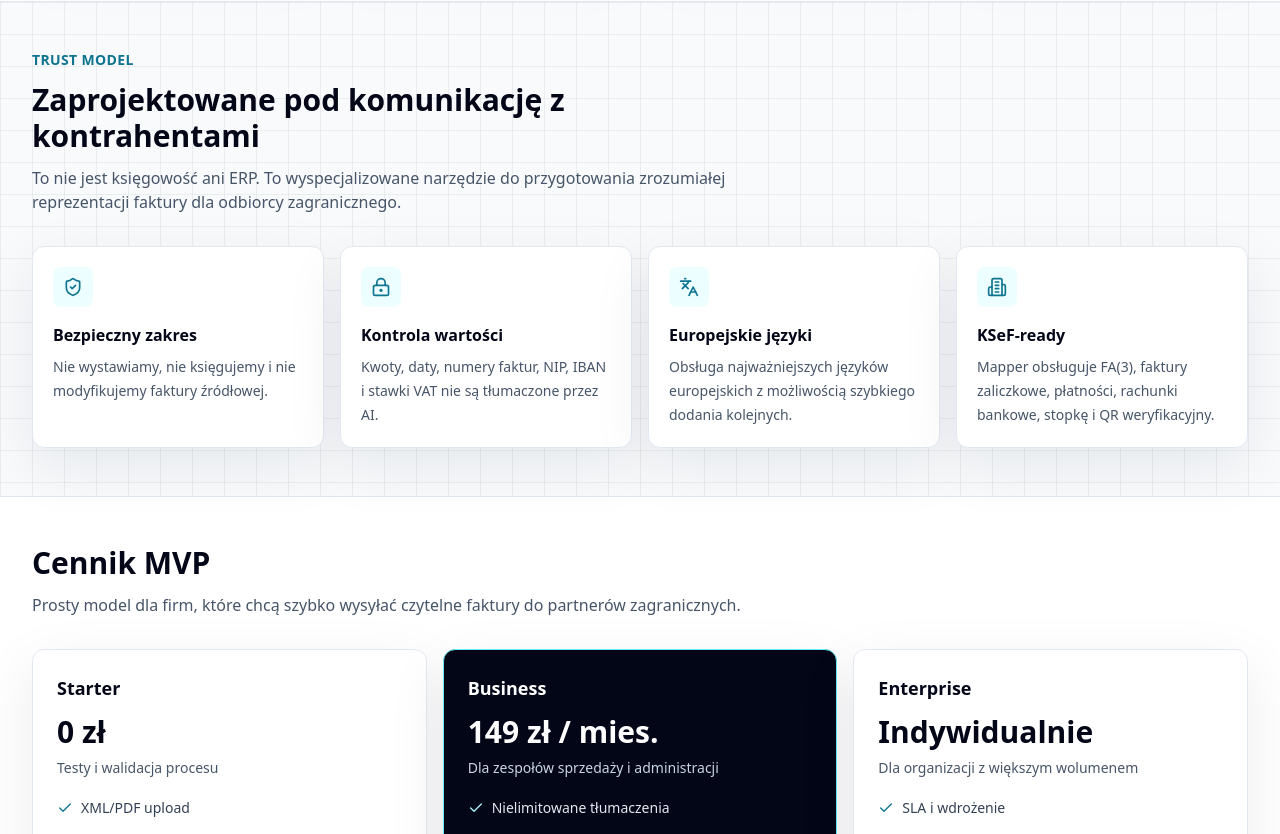
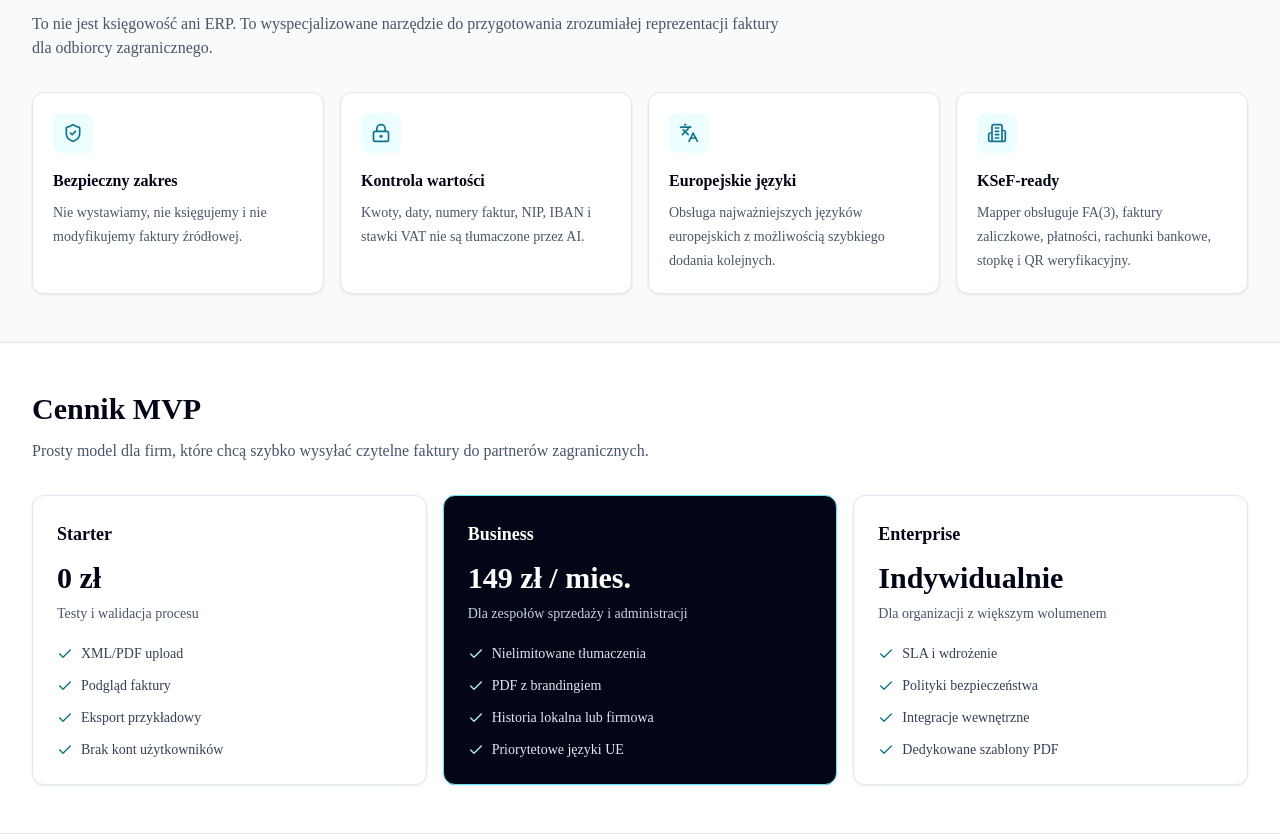
Before and after one commit to pacel1/ksef-invoice-translator, a Next.js app: page / in a window 1280 px wide. Shown: the part 1686-2520 px from the top of the page. Built offline with nearby package versions, Linux system fonts and the light colour scheme.

Commit message:
feat(design-system): Stripe-minimal token palette + Inter type scale

```diff
--- a/app/globals.css
+++ b/app/globals.css
@@ -3,53 +3,35 @@
 @tailwind utilities;
 
 :root {
-  --background: 0 0% 100%;
-  --foreground: 222 47% 11%;
-  --muted: 210 40% 96%;
-  --muted-foreground: 215 16% 42%;
-  --accent: 168 38% 94%;
-  --accent-foreground: 171 73% 18%;
-  --border: 214 32% 91%;
-  --input: 214 32% 91%;
-  --ring: 191 91% 36%;
-  --primary: 191 91% 29%;
-  --primary-foreground: 0 0% 100%;
+  /* Stripe-minimal palette — specs/2026-05-18 §3.1
+     HSL values: enter as "H S% L%" so Tailwind's hsl(var(--token)) wrapper works. */
+  --surface: 0 0% 100%;
+  --surface-muted: 210 25% 98%;
+  --text-strong: 213 67% 15%;
+  --text: 213 25% 33%;
+  --text-muted: 213 14% 47%;
+  --border: 210 22% 91%;
+  --border-strong: 213 14% 79%;
+  --accent: 245 100% 67%;
+  --accent-hover: 245 81% 62%;
+  --accent-soft: 245 100% 96%;
+  --success: 148 45% 45%;
+  --danger: 346 60% 52%;
 }
 
 * {
   box-sizing: border-box;
 }
 
+html {
+  font-family: var(--font-inter), ui-sans-serif, system-ui, sans-serif;
+  font-feature-settings: "cv02", "cv03", "cv04", "cv11", "tnum";
+}
+
 body {
   min-height: 100vh;
-  background:
-    linear-gradient(180deg, rgba(248, 250, 252, 0.95), rgba(255, 255, 255, 1) 460px),
-    hsl(var(--background));
-  color: hsl(var(--foreground));
+  background: hsl(var(--surface));
+  color: hsl(var(--text-strong));
+  -webkit-font-smoothing: antialiased;
+  -moz-osx-font-smoothing: grayscale;
 }
-
-.surface-grid {
-  background-image:
-    linear-gradient(to right, rgba(15, 23, 42, 0.055) 1px, transparent 1px),
-    linear-gradient(to bottom, rgba(15, 23, 42, 0.055) 1px, transparent 1px);
-  background-size: 32px 32px;
-}
-
-.glass-panel {
-  border: 1px solid rgba(203, 213, 225, 0.76);
-  background: rgba(255, 255, 255, 0.88);
-  box-shadow: 0 24px 80px rgba(15, 23, 42, 0.10);
-  backdrop-filter: blur(14px);
-}
-
-.premium-card {
-  border: 1px solid rgba(203, 213, 225, 0.86);
-  background: linear-gradient(180deg, rgba(255, 255, 255, 1), rgba(248, 250, 252, 0.86));
-  box-shadow: 0 18px 56px rgba(15, 23, 42, 0.07);
-}
-
-@media print {
-  .no-print {
-    display: none !important;
-  }
-}
--- a/tailwind.config.ts
+++ b/tailwind.config.ts
@@ -9,26 +9,63 @@ const config: Config = {
   theme: {
     extend: {
       colors: {
+        // Stripe-minimal palette — see specs/2026-05-18 §3.1
+        surface: "hsl(var(--surface))",
+        "surface-muted": "hsl(var(--surface-muted))",
+        "text-strong": "hsl(var(--text-strong))",
+        text: "hsl(var(--text))",
+        "text-muted": "hsl(var(--text-muted))",
         border: "hsl(var(--border))",
-        input: "hsl(var(--input))",
-        ring: "hsl(var(--ring))",
-        background: "hsl(var(--background))",
-        foreground: "hsl(var(--foreground))",
-        primary: {
-          DEFAULT: "hsl(var(--primary))",
-          foreground: "hsl(var(--primary-foreground))"
-        },
-        muted: {
-          DEFAULT: "hsl(var(--muted))",
-          foreground: "hsl(var(--muted-foreground))"
-        },
+        "border-strong": "hsl(var(--border-strong))",
         accent: {
           DEFAULT: "hsl(var(--accent))",
-          foreground: "hsl(var(--accent-foreground))"
-        }
+          hover: "hsl(var(--accent-hover))",
+          soft: "hsl(var(--accent-soft))"
+        },
+        success: "hsl(var(--success))",
+        danger: "hsl(var(--danger))",
+        // Legacy shadcn aliases kept for the existing protected layout until Sprint 2/3 replace them.
+        // Remove in Sprint 4 cleanup.
+        input: "hsl(var(--border))",
+        ring: "hsl(var(--accent))",
+        foreground: "hsl(var(--text-strong))",
+        background: "hsl(var(--surface))",
+        primary: { DEFAULT: "hsl(var(--accent))", foreground: "0 0% 100%" },
+        muted: { DEFAULT: "hsl(var(--surface-muted))", foreground: "hsl(var(--text-muted))" }
+      },
+      fontFamily: {
+        sans: ["var(--font-inter)", "ui-sans-serif", "system-ui", "sans-serif"]
       },
       boxShadow: {
-        soft: "0 18px 60px rgba(15, 23, 42, 0.08)"
+        sm: "0 1px 2px 0 rgba(10, 37, 64, 0.04), 0 1px 3px 0 rgba(10, 37, 64, 0.06)",
+        md: "0 4px 6px -1px rgba(10, 37, 64, 0.07), 0 2px 4px -2px rgba(10, 37, 64, 0.05)",
+        lg: "0 10px 24px -3px rgba(10, 37, 64, 0.10), 0 4px 8px -4px rgba(10, 37, 64, 0.06)",
+        // Legacy alias kept for the existing components until Sprint 2/3.
+        soft: "0 1px 2px 0 rgba(10, 37, 64, 0.04), 0 1px 3px 0 rgba(10, 37, 64, 0.06)"
+      },
+      borderRadius: {
+        md: "6px",
+        lg: "8px",
+        xl: "12px"
+      },
+      transitionDuration: {
+        hover: "150ms",
+        layout: "200ms",
+        modal: "300ms"
+      },
+      transitionTimingFunction: {
+        "ease-out": "cubic-bezier(0.16, 1, 0.3, 1)"
+      },
+      fontSize: {
+        // Type scale — specs/2026-05-18 §3.2
+        display: ["48px", { lineHeight: "56px", fontWeight: "700" }],
+        h1: ["32px", { lineHeight: "40px", fontWeight: "700" }],
+        h2: ["24px", { lineHeight: "32px", fontWeight: "600" }],
+        h3: ["18px", { lineHeight: "28px", fontWeight: "600" }],
+        body: ["16px", { lineHeight: "24px", fontWeight: "400" }],
+        small: ["14px", { lineHeight: "20px", fontWeight: "400" }],
+        micro: ["12px", { lineHeight: "16px", fontWeight: "500" }],
+        "number-xl": ["56px", { lineHeight: "64px", fontWeight: "600" }]
       }
     }
   },
```
